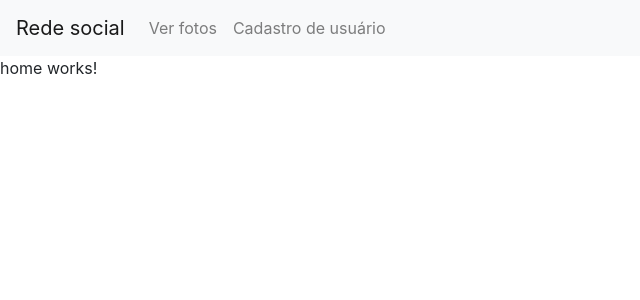
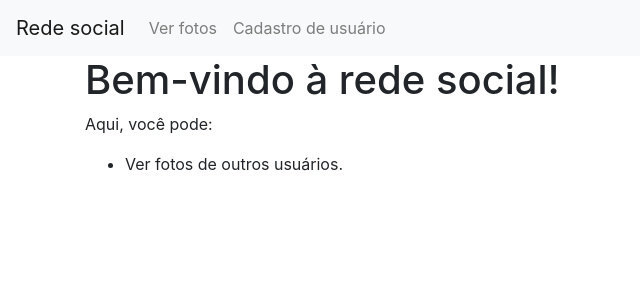
Before and after one commit to gustavo-medeiros18/front-rede-social, an Angular app: page /home in a window 1280 px wide. Shown: the top 300 px of the page, without its empty margins (0-640 px from the left). Built offline with nearby package versions, Linux system fonts and the light colour scheme.

Commit message:
✨ feat: Updates home component template with welcome message and user features.

```diff
--- a/src/app/home/home.component.html
+++ b/src/app/home/home.component.html
@@ -1 +1,9 @@
-<p>home works!</p>
+<div class="container">
+  <h1>Bem-vindo à rede social!</h1>
+
+  <p>Aqui, você pode:</p>
+
+  <ul>
+    <li>Ver fotos de outros usuários.</li>
+  </ul>
+</div>
```
